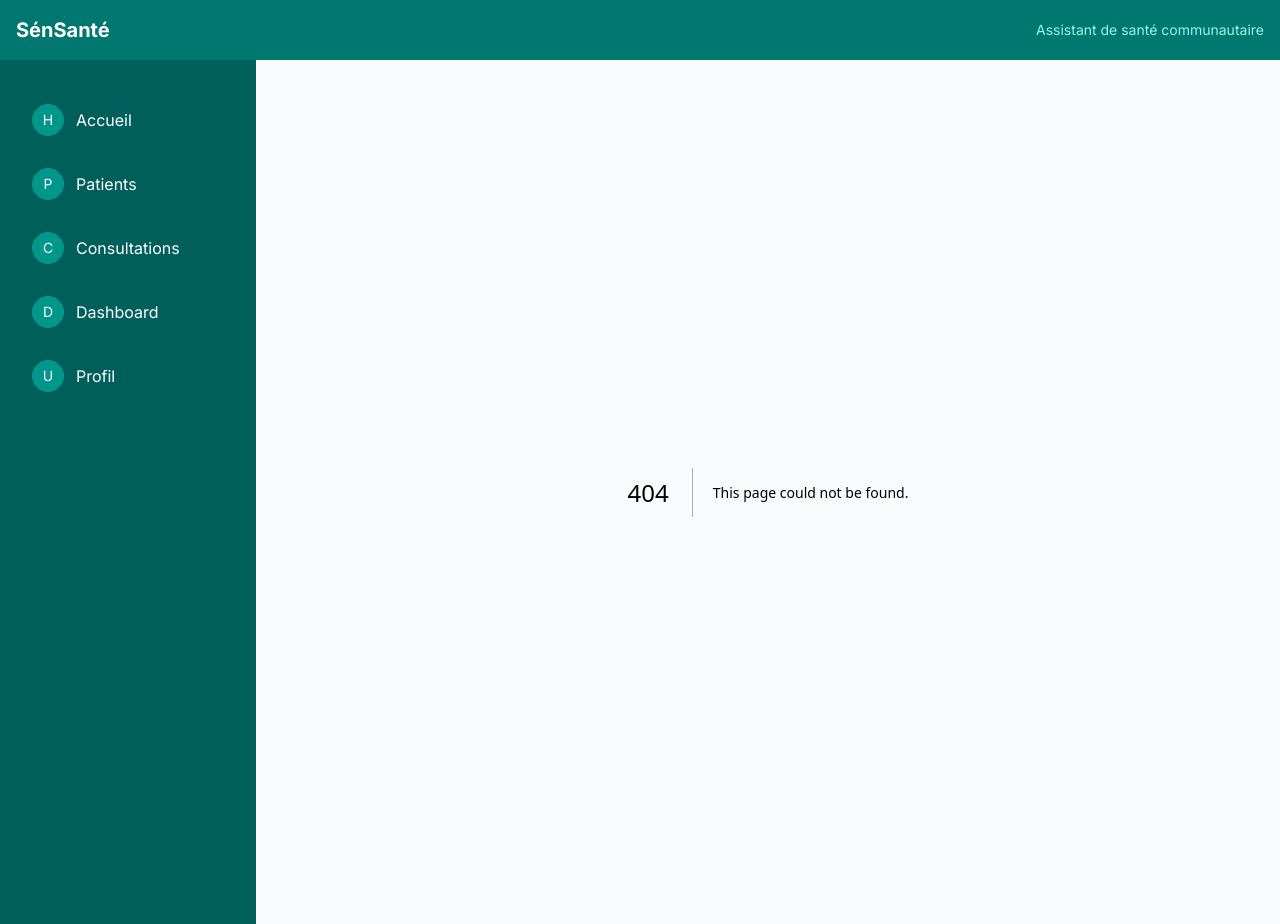
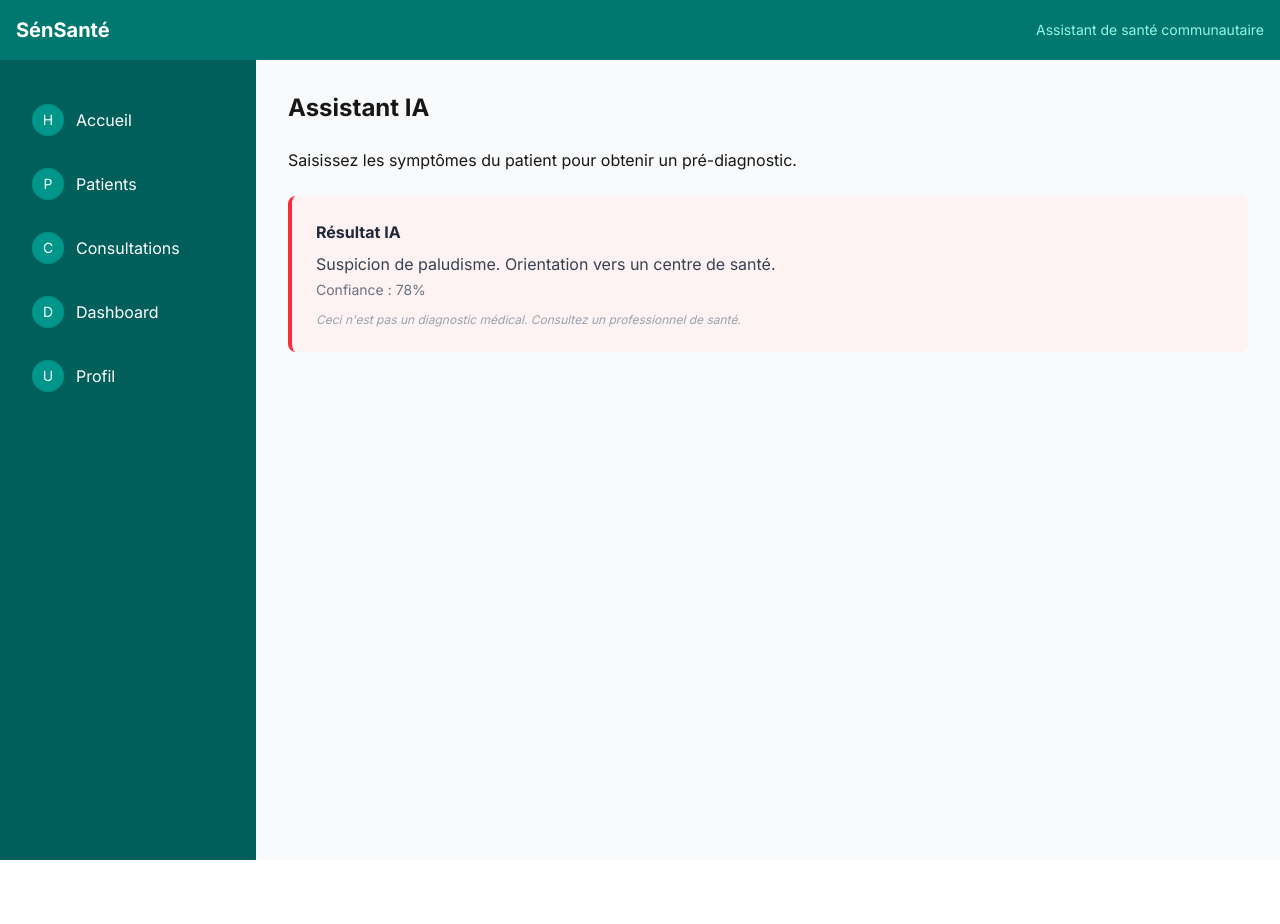
Before and after one commit to ngary-diop/sensante, a Next.js app: page /ia in a window 1280 px wide. Before the commit this address had no page. After the commit the page ends 860 px from the top, so only its background shows below. Built offline with nearby package versions, Linux system fonts and the light colour scheme.

Commit message:
Page IA (Oracle)

```diff
--- /dev/null
+++ b/src/app/ia/page.tsx
@@ -0,0 +1,17 @@
+import AlerteIA from "@/components/AlerteIA";
+export default function IAPage() {
+    return (
+        <div>
+            <h1 className="text-2xl font-bold text-gray -800 mb-6">
+                Assistant IA
+            </h1>
+            <p className="text-gray -600 mb-6">
+                Saisissez les symptômes du patient pour obtenir un pré-diagnostic.
+            </p>
+            <AlerteIA
+                diagnostic="Suspicion de paludisme. Orientation vers un centre de santé."
+                confiance={78}
+                niveau="urgent" />
+        </div>
+    );
+}
```
